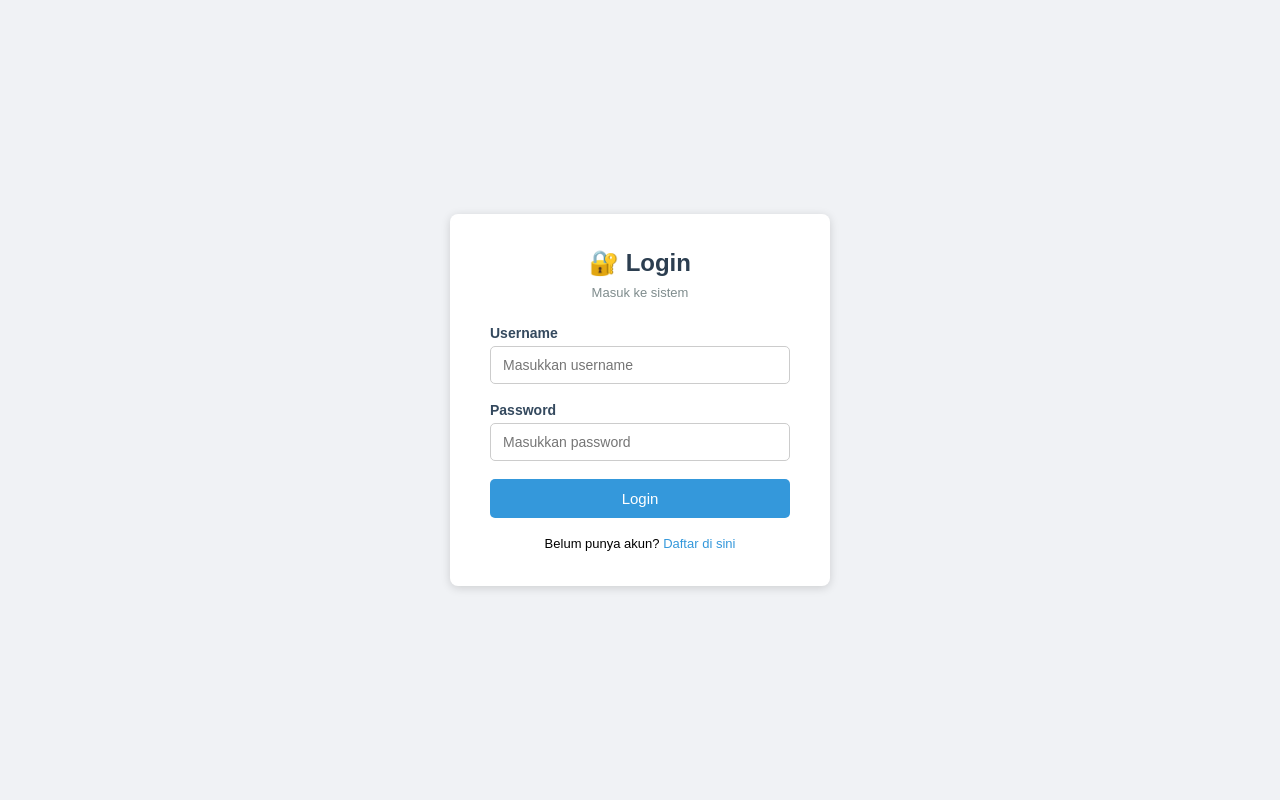
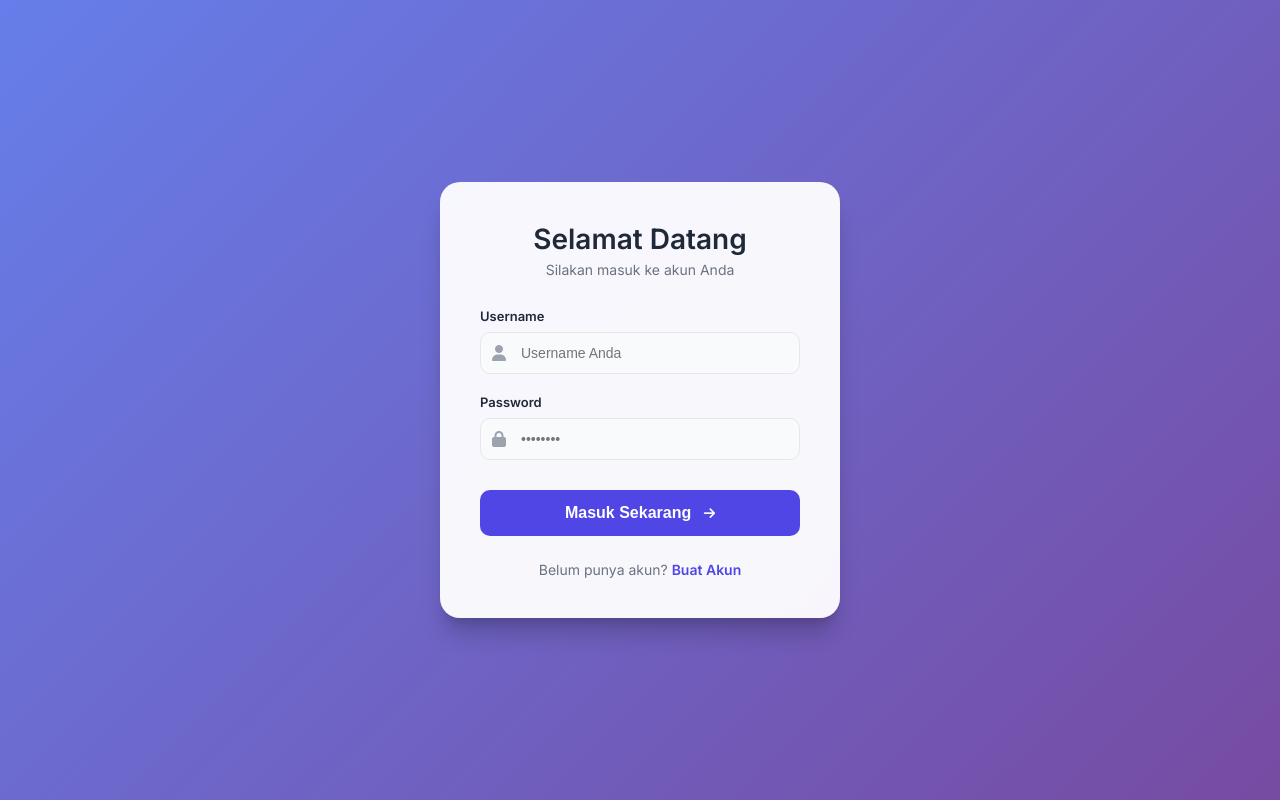
Before and after one commit to arifder789-hash/kelompok-5, a PHP site: page /login.php in a window 1280 px wide. Run offline with PHP 8.4, Linux system fonts and the light colour scheme; a stand-in replaces the project's code that opens the database connection.

Commit message:
login.php

```diff
--- a/login.php
+++ b/login.php
@@ -1,48 +1,33 @@
 <?php
-// =============================================
-// FILE: login.php
-// Fungsi: Halaman login untuk semua user
-// =============================================
+session_start();
+include "koneksi.php";
 
-session_start();          // Wajib ada di baris paling atas untuk menggunakan session
-include "koneksi.php";    // Sambungkan ke database
+$pesan = "";
 
-$pesan = "";  // Variabel untuk menyimpan pesan error
-
-// ---- PROSES LOGIN (ketika tombol Submit diklik) ----
 if (isset($_POST['btn_login'])) {
-
-    // Ambil data dari form (trim = hapus spasi di awal/akhir)
-    $username = trim($_POST['username']);
+    $username = mysqli_real_escape_string($koneksi, trim($_POST['username']));
     $password = trim($_POST['password']);
 
-    // Validasi: pastikan form tidak kosong
     if (empty($username) || empty($password)) {
-        $pesan = "Username dan password tidak boleh kosong!";
+        $pesan = "Username dan password wajib diisi!";
     } else {
-        // Query: cari user di database
-        // CATATAN: password di sini dianggap sudah di-hash dengan MD5
-        //          Sesuaikan jika kamu tidak pakai hash
+        // Menggunakan MD5 sesuai request awal, namun disarankan beralih ke password_hash nantinya
         $query  = "SELECT * FROM tb_login WHERE username = '$username' AND password = MD5('$password')";
         $hasil  = mysqli_query($koneksi, $query);
-        $jumlah = mysqli_num_rows($hasil);  // Hitung jumlah baris hasil
+        $jumlah = mysqli_num_rows($hasil);
 
         if ($jumlah == 1) {
-            // Login berhasil — simpan data ke session
-            $data = mysqli_fetch_assoc($hasil);  // Ambil 1 baris data sebagai array
-
+            $data = mysqli_fetch_assoc($hasil);
             $_SESSION['id_user']  = $data['id_user'];
             $_SESSION['username'] = $data['username'];
             $_SESSION['role']     = $data['role'];
 
-            // Arahkan ke halaman sesuai role
             if ($data['role'] == 'admin') {
                 header("Location: dashboard_admin.php");
             } else {
                 header("Location: dashboard_mahasiswa.php");
             }
-            exit(); // Hentikan eksekusi setelah redirect
-
+            exit();
         } else {
             $pesan = "Username atau password salah!";
         }
@@ -53,127 +38,200 @@ if (isset($_POST['btn_login'])) {
 <html lang="id">
 <head>
     <meta charset="UTF-8">
-    <title>Login</title>
+    <meta name="viewport" content="width=device-width, initial-scale=1.0">
+    <title>Sistem Login | Modern UI</title>
+    <link href="https://fonts.googleapis.com/css2?family=Inter:wght@300;400;600&display=swap" rel="stylesheet">
+    <link rel="stylesheet" href="https://cdnjs.cloudflare.com/ajax/libs/font-awesome/6.4.0/css/all.min.css">
+
     <style>
-        /* ---- RESET & BASE ---- */
+        :root {
+            --primary-color: #4f46e5;
+            --primary-hover: #4338ca;
+            --bg-gradient: linear-gradient(135deg, #667eea 0%, #764ba2 100%);
+            --text-main: #1f2937;
+            --text-muted: #6b7280;
+        }
+
         * { margin: 0; padding: 0; box-sizing: border-box; }
 
         body {
-            font-family: Arial, sans-serif;
-            background-color: #f0f2f5;
+            font-family: 'Inter', sans-serif;
+            background: var(--bg-gradient);
+            height: 100vh;
             display: flex;
             justify-content: center;
             align-items: center;
-            min-height: 100vh;
+            padding: 20px;
         }
 
-        /* ---- CARD ---- */
-        .card {
-            background: white;
-            padding: 35px 40px;
-            border-radius: 8px;
-            box-shadow: 0 2px 10px rgba(0,0,0,0.15);
+        .login-container {
+            background: rgba(255, 255, 255, 0.95);
+            backdrop-filter: blur(10px);
+            padding: 40px;
+            border-radius: 20px;
+            box-shadow: 0 20px 25px -5px rgba(0, 0, 0, 0.2), 0 10px 10px -5px rgba(0, 0, 0, 0.1);
             width: 100%;
-            max-width: 380px;
+            max-width: 400px;
+            transition: transform 0.3s ease;
         }
 
-        .card h2 {
+        .login-header {
             text-align: center;
-            margin-bottom: 8px;
-            color: #2c3e50;
+            margin-bottom: 30px;
         }
 
-        .card p.subtitle {
-            text-align: center;
-            color: #7f8c8d;
-            font-size: 13px;
-            margin-bottom: 25px;
+        .login-header h2 {
+            color: var(--text-main);
+            font-size: 28px;
+            font-weight: 600;
         }
 
-        /* ---- FORM ---- */
-        label {
+        .login-header p {
+            color: var(--text-muted);
+            font-size: 14px;
+            margin-top: 5px;
+        }
+
+        /* Form Styling */
+        .input-group {
+            margin-bottom: 20px;
+            position: relative;
+        }
+
+        .input-group label {
             display: block;
-            font-size: 14px;
-            font-weight: bold;
-            margin-bottom: 5px;
-            color: #34495e;
+            font-size: 13px;
+            font-weight: 600;
+            color: var(--text-main);
+            margin-bottom: 8px;
+        }
+
+        .input-wrapper {
+            position: relative;
+        }
+
+        .input-wrapper i {
+            position: absolute;
+            left: 12px;
+            top: 50%;
+            transform: translateY(-50%);
+            color: #9ca3af;
+            font-size: 16px;
         }
 
         input[type="text"],
         input[type="password"] {
             width: 100%;
-            padding: 10px 12px;
-            border: 1px solid #ccc;
-            border-radius: 5px;
+            padding: 12px 12px 12px 40px;
+            border: 1.5px solid #e5e7eb;
+            border-radius: 10px;
             font-size: 14px;
-            margin-bottom: 18px;
+            transition: all 0.3s ease;
+            background: #f9fafb;
         }
 
-        input[type="text"]:focus,
-        input[type="password"]:focus {
-            border-color: #3498db;
+        input:focus {
             outline: none;
+            border-color: var(--primary-color);
+            background: #fff;
+            box-shadow: 0 0 0 4px rgba(79, 70, 229, 0.1);
         }
 
         button {
             width: 100%;
-            padding: 11px;
-            background-color: #3498db;
+            padding: 14px;
+            background-color: var(--primary-color);
             color: white;
             border: none;
-            border-radius: 5px;
-            font-size: 15px;
+            border-radius: 10px;
+            font-size: 16px;
+            font-weight: 600;
             cursor: pointer;
+            transition: all 0.3s ease;
+            margin-top: 10px;
         }
 
-        button:hover { background-color: #2980b9; }
-
-        /* ---- PESAN ERROR ---- */
-        .pesan-error {
-            background-color: #fdecea;
-            color: #c0392b;
-            border: 1px solid #e74c3c;
-            padding: 10px 12px;
-            border-radius: 5px;
-            font-size: 13px;
-            margin-bottom: 18px;
+        button:hover {
+            background-color: var(--primary-hover);
+            transform: translateY(-1px);
+            box-shadow: 0 4px 12px rgba(79, 70, 229, 0.3);
         }
 
-        /* ---- LINK REGISTER ---- */
-        .link-register {
-            text-align: center;
-            margin-top: 18px;
+        /* Error Message */
+        .error-box {
+            background-color: #fee2e2;
+            color: #b91c1c;
+            padding: 12px;
+            border-radius: 8px;
             font-size: 13px;
+            margin-bottom: 20px;
+            display: flex;
+            align-items: center;
+            border-left: 4px solid #ef4444;
         }
 
-        .link-register a { color: #3498db; text-decoration: none; }
-        .link-register a:hover { text-decoration: underline; }
+        .error-box i { margin-right: 10px; }
+
+        .footer-link {
+            text-align: center;
+            margin-top: 25px;
+            font-size: 14px;
+            color: var(--text-muted);
+        }
+
+        .footer-link a {
+            color: var(--primary-color);
+            text-decoration: none;
+            font-weight: 600;
+        }
+
+        .footer-link a:hover { text-decoration: underline; }
+
+        /* Responsive */
+        @media (max-width: 480px) {
+            .login-container { padding: 30px 20px; }
+        }
     </style>
 </head>
 <body>
 
-<div class="card">
-    <h2>🔐 Login</h2>
-    <p class="subtitle">Masuk ke sistem</p>
+<div class="login-container">
+    <div class="login-header">
+        <h2>Selamat Datang</h2>
+        <p>Silakan masuk ke akun Anda</p>
+    </div>
 
-    <!-- Tampilkan pesan error jika ada -->
     <?php if ($pesan != "") : ?>
-        <div class="pesan-error">⚠️ <?= $pesan ?></div>
+        <div class="error-box">
+            <i class="fas fa-exclamation-circle"></i>
+            <?= $pesan ?>
+        </div>
     <?php endif; ?>
 
-    <!-- Form Login -->
     <form method="POST" action="">
-        <label for="username">Username</label>
-        <input type="text" id="username" name="username" placeholder="Masukkan username">
+        <div class="input-group">
+            <label for="username">Username</label>
+            <div class="input-wrapper">
+                <i class="fas fa-user"></i>
+                <input type="text" id="username" name="username" placeholder="Username Anda" required>
+            </div>
+        </div>
 
-        <label for="password">Password</label>
-        <input type="password" id="password" name="password" placeholder="Masukkan password">
+        <div class="input-group">
+            <label for="password">Password</label>
+            <div class="input-wrapper">
+                <i class="fas fa-lock"></i>
+                <input type="password" id="password" name="password" placeholder="••••••••" required>
+            </div>
+        </div>
 
-        <button type="submit" name="btn_login">Login</button>
+        <button type="submit" name="btn_login">
+            Masuk Sekarang <i class="fas fa-arrow-right" style="margin-left: 8px; font-size: 13px;"></i>
+        </button>
     </form>
 
-    <div class="link-register">
-        Belum punya akun? <a href="register.php">Daftar di sini</a>
+    <div class="footer-link">
+        Belum punya akun? <a href="register.php">Buat Akun</a>
     </div>
 </div>
 
```
